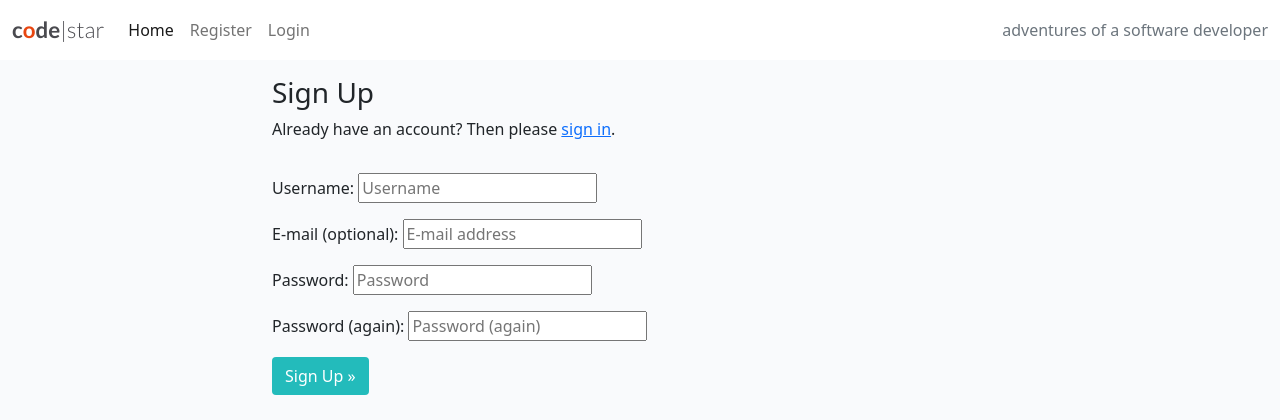
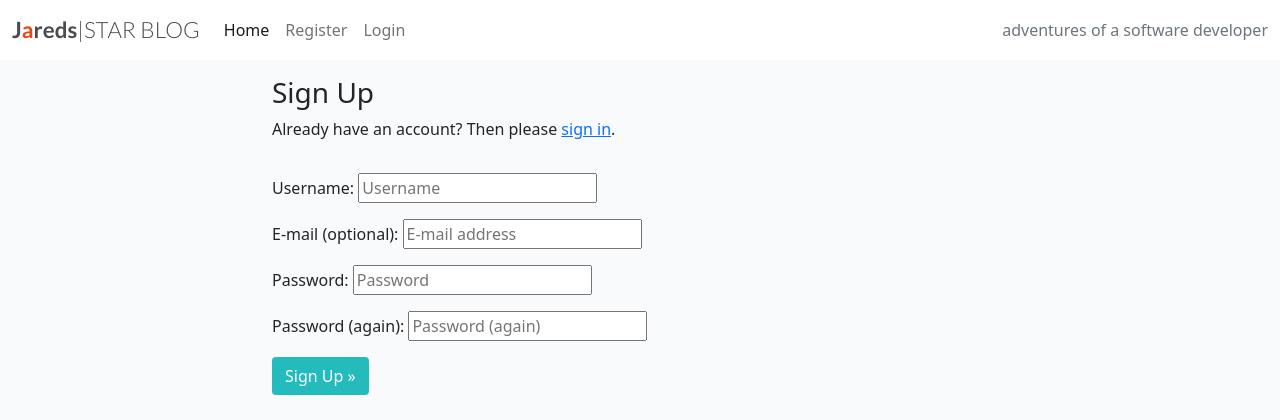
Before and after one commit to Jaredslocker21/codestarwt2022, a Django app: page /accounts/signup/ in a window 1280 px wide. Shown: the top 420 px of the page. Run offline with Django 3.2, Linux system fonts and the light colour scheme.

Commit message:
changed logo

```diff
--- a/templates/base.html
+++ b/templates/base.html
@@ -26,8 +26,8 @@
 
     <nav class="navbar navbar-expand-lg navbar-light bg-white">
         <div class="container-fluid">
-            <a class="navbar-brand" href="{% url 'home' %}"><span class="brand">c<span class="red-o">o</span>de<span
-                        class="thin">|star</span></span></span></a>
+            <a class="navbar-brand" href="{% url 'home' %}"><span class="brand">J<span class="red-o">a</span>reds<span
+                        class="thin">|STAR BLOG</span></span></span></a>
             <button class="navbar-toggler" type="button" data-bs-toggle="collapse" data-bs-target="#navbarText"
                 aria-controls="navbarText" aria-expanded="false" aria-label="Toggle navigation">
                 <span class="navbar-toggler-icon"></span>
```
